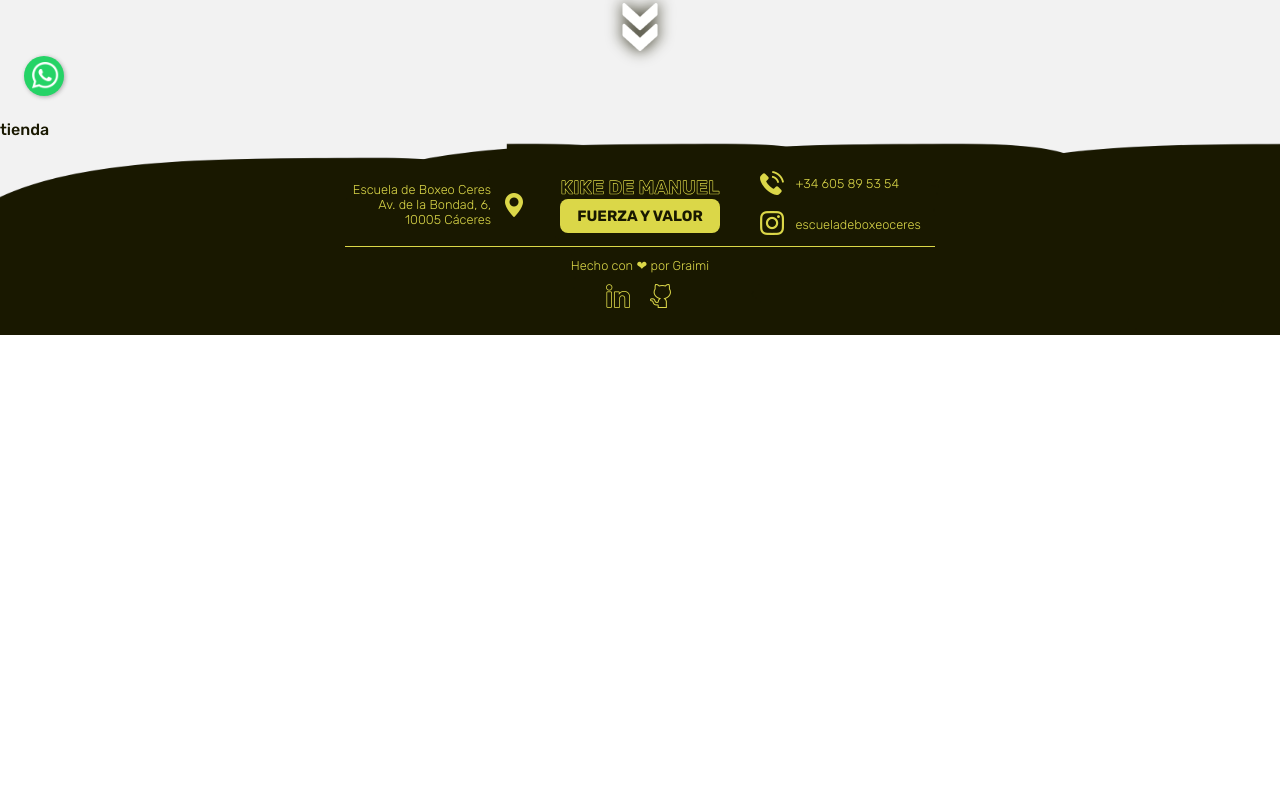
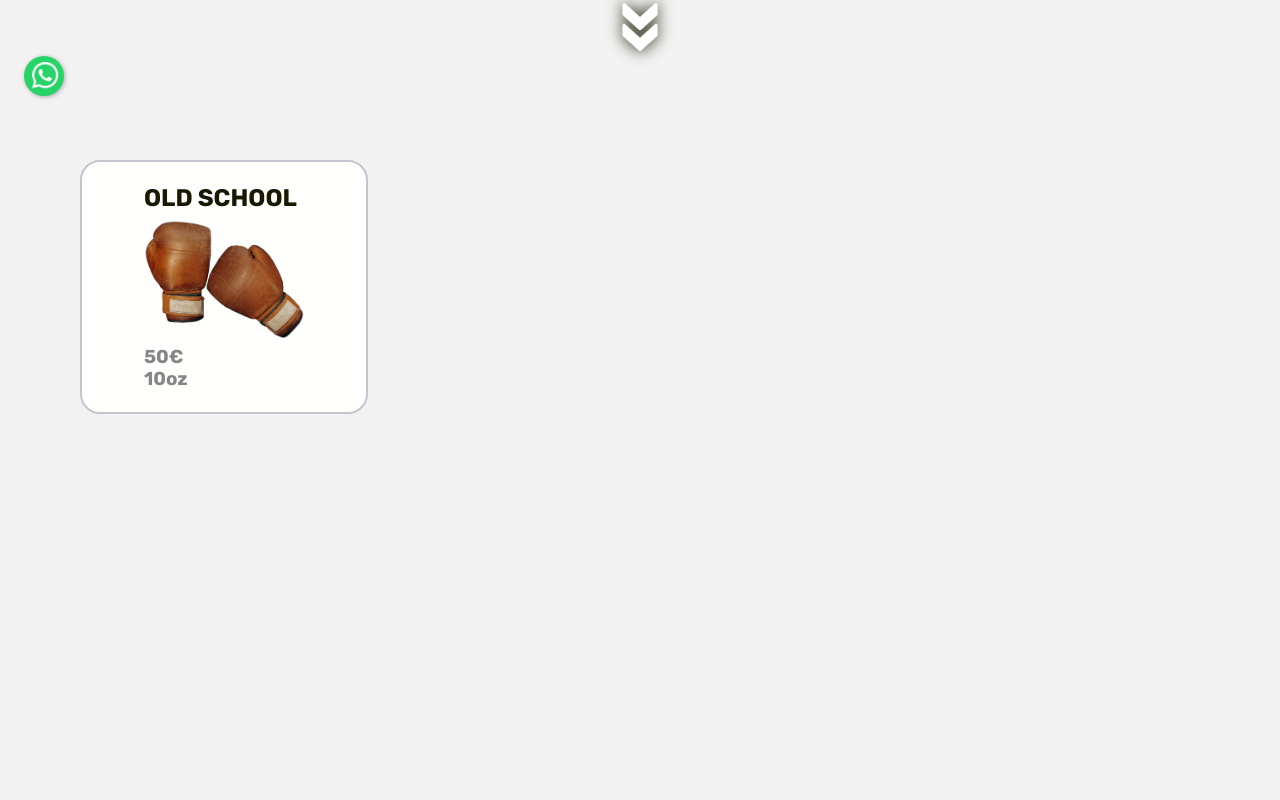
Before and after one commit to Graimi/boxeo-ceres-website, a website built with Vite: page index.html in a window 1280 px wide. Shown: the part 680-1480 px from the top of the page. Before the commit the page ends 1015 px from the top, so only its background shows below. Built offline with nearby package versions, Linux system fonts and the light colour scheme; files whose address does not match are found by name.

Commit message:
setting the card products

```diff
--- a/index.html
+++ b/index.html
@@ -6,7 +6,7 @@
     <meta name="viewport" content="width=device-width, initial-scale=1" />
     <meta name="Ceres Box" content="Made with HTML & CSS" />
     <meta name="author" content="Jaime Flores Luján" />
-    <meta name="description" content="Tienda Boxeo Website" />
+    <meta name="description" content="Tienda Boxeo Cáceres Website" />
     <meta name="referrer" content="unsafe-url" />
     <meta name="robots" content="index, follow" />
     <meta
@@ -34,7 +34,7 @@
     <link rel="preload" as="style" href="style.css" />
     <link rel="stylesheet" href="style.css" />
     <!-- TITLE -->
-    <title>Ceres Box: Tienda Boxeo en Cáceres</title>
+    <title>Ceres Box: Tu tienda de Boxeo en Cáceres</title>
   </head>
   <body>
     <!-- HEADER -->
@@ -51,7 +51,7 @@
               <a class="bc__navbar__inicio" href="#hero" role="link">Inicio</a>
             </li>
             <li>
-              <a class="bc__navbar__tienda" href="#shop" role="link">Tienda</a>
+              <a class="bc__navbar__shop" href="#shop" role="link">Tienda</a>
             </li>
             <li>
               <a
@@ -76,14 +76,37 @@
     <main class="bc__section__main">
       <!-- HERO -->
       <section id="hero" class="bc__section__hero">
-        <img class="bc__hero__logo" src="./public/assets/logo.png" alt="logo">
-        <h1 class="bc__hero__description">SÉ TU MEJOR <br> VERSIÓN</h1>
+        <img class="bc__hero__logo" src="./public/assets/logo.png" alt="logo" />
+        <h1 class="bc__hero__description">
+          SÉ TU MEJOR <br />
+          VERSIÓN
+        </h1>
         <a href="#shop"><h3 class="bc__hero__CTA">DESCUBRE NUESTRA GAMA</h3></a>
         <a href="#shop"
           ><img class="bc__hero__next" src="./public/assets/avance.png" alt="next"
         /></a>
       </section>
-      <section id="shop">tienda</section>
+      <!-- SHOP -->
+      <section id="shop" class="bc__section__shop bc__layout__grid">
+        <div class="bc__product--1"></div>
+        <div class="bc__product--card">
+          <div class="bc__card--details">
+            <h2 class="bc__card--title">OLD SCHOOL</h2>
+            <img
+              class="bc__product--image"
+              src="./public/assets/gloves_old_school.png"
+              alt="Old School Gloves"
+            />
+            <div class="bc__card--body">
+              <h3>50€</h3>
+              <h3>10oz</h3>
+            </div>
+          </div>
+          <button class="bc__card--button">
+            <img class="bc__card--button__image" src="./public/assets/carrito.png" alt="Carrito" />
+          </button>
+        </div>
+      </section>
     </main>
     <!-- WHATSAPP BUTTON -->
     <div class="bc__button--whatsApp">
--- a/style.css
+++ b/style.css
@@ -45,8 +45,9 @@
   /* PADDING */
   --bc__padding--small: 0.5rem;
   --bc__padding--btn: 1rem;
-  --bc__padding--section: 1.5rem 0;
+  --bc__padding--section: 1.5rem;
   --bc__padding--big: 2rem;
+  --bc__padding--shop: 2.5rem 5rem;
 
   /* BORDER */
   --bc__border--yellow: 0.12rem solid var(--bc__color--yellow);
@@ -56,7 +57,8 @@
   --bc__height--image: 18rem;
   --bc__height--header: 12vh;
   --bc__height--hero: 88vh;
-  --bc__height--shop: 65vh;
+  --bc__height--shop: 100vh;
+  --bc__height--card: 18rem;
   --bc__height--main: var(--bc__height--hero) + var(--bc__height--shop);
   --bc__height--footer: 23vh;
 }
@@ -185,7 +187,7 @@ ESTAMOS EN DESKTOP FIRST */
 
 /* MAIN */
 .bc__section__main {
-  min-height: var(--bc__height--main) ;
+  min-height: var(--bc__height--main);
   background-color: var(--bc__color--white);
   color: var(--bc__color--black);
 }
@@ -212,7 +214,7 @@ ESTAMOS EN DESKTOP FIRST */
 }
 
 .bc__hero__description {
- -webkit-text-stroke: 0.04rem var(--bc__color--white);
+  -webkit-text-stroke: 0.04rem var(--bc__color--white);
   color: var(--bc__color--white);
   filter: drop-shadow(0 0 0.5rem var(--bc__color--yellow));
   font-size: 5rem;
@@ -231,6 +233,77 @@ ESTAMOS EN DESKTOP FIRST */
 .bc__hero__next {
   filter: drop-shadow(0 0 0.5rem var(--bc__color--black));
   width: 3rem;
+}
+
+/* SHOP */
+.bc__section__shop {
+  min-height: var(--bc__height--shop);
+  padding: var(--bc__padding--shop);
+}
+
+.bc__product--card {
+  width: var(--bc__height--card);
+  height: 254px;
+  border-radius: 20px;
+  background: var(--bc__color--white--light);
+  position: relative;
+  padding: 1.8rem;
+  border: 2px solid #c3c6ce;
+  transition: 0.5s ease-out;
+  overflow: visible;
+}
+
+.bc__card--details {
+  color: var(--bc__color--black);
+  height: 100%;
+  gap: 0.5em;
+  display: grid;
+  place-content: center;
+}
+
+/*Text*/
+.bc__card--title {
+  font-size: 1.5em;
+  font-weight: bold;
+}
+
+.bc__card--body {
+  color: rgb(134, 134, 134);
+}
+
+.bc__product--image {
+  width: 10rem;
+}
+
+.bc__card--button {
+  transform: translate(-50%, 125%);
+  width: 40%;
+  border-radius: 1rem;
+  border: none;
+  background-color: var(--bc__color--yellow);
+  color: #fff;
+  font-size: 1rem;
+  padding: 0.5rem 1rem;
+  position: absolute;
+  left: 50%;
+  bottom: 0;
+  opacity: 0;
+  transition: 0.3s ease-out;
+}
+
+.bc__card--button__image {
+  width: 2rem;
+}
+
+/*Hover*/
+.bc__product--card:hover {
+  border-color: var(--bc__color--yellow);
+  box-shadow: 0 4px 18px 0 rgba(0, 0, 0, 0.25);
+}
+
+.bc__product--card:hover .bc__card--button {
+  transform: translate(-50%, 50%);
+  opacity: 1;
 }
 
 /* FOOTER */
@@ -372,7 +445,7 @@ ESTAMOS EN DESKTOP FIRST */
     width: 7rem;
   }
 
-    /* reducir tamaño texto */
+  /* reducir tamaño texto */
   .bc__hero__description {
     font-size: 3rem;
     font-weight: var(--bc__weight--500);
@@ -471,7 +544,7 @@ ESTAMOS EN DESKTOP FIRST */
     width: 8rem;
   }
 
-    /* reducir tamaño texto */
+  /* reducir tamaño texto */
   .bc__hero__description {
     font-size: 4rem;
     font-weight: var(--bc__weight--500);
```
Also changed, not shown: public/assets/carrito.png (added), public/assets/gloves_old_school.png (added).
